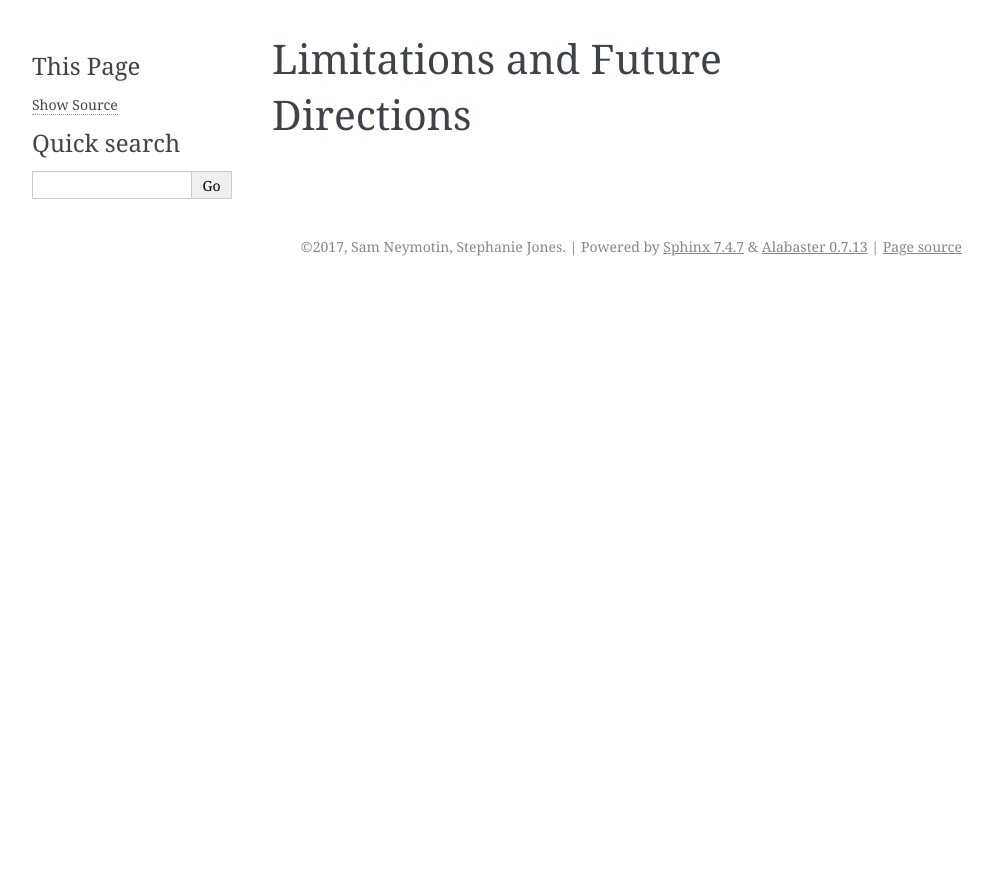
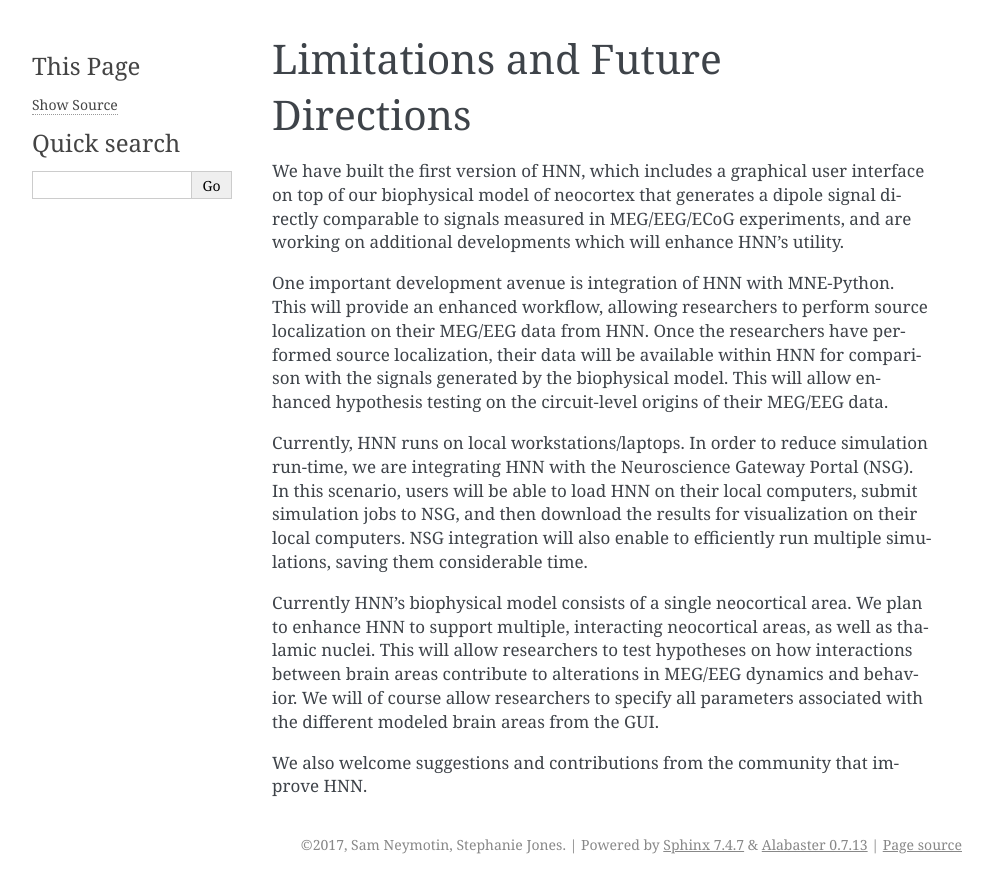
Before and after one commit to jonescompneurolab/hnn, a Sphinx documentation site: the page built from doc/limitsandfuture.rst, in a window 1280 px wide. Shown: the top 893 px of the page, without its empty margins (148-1141 px from the left). Built offline with Sphinx 7.4.7, drawn with Linux system fonts in a browser that asks for light colours.

Commit message:
some text for docs on limitations and future directions

```diff
--- a/doc/limitsandfuture.rst
+++ b/doc/limitsandfuture.rst
@@ -1,2 +1,37 @@
 Limitations and Future Directions
-===============================
+=================================
+
+We have built the first version of HNN, which includes
+a graphical user interface on top of our biophysical model
+of neocortex that generates a dipole signal
+directly comparable to signals measured in MEG/EEG/ECoG
+experiments, and are working on additional developments
+which will enhance HNN's utility.
+
+One important development
+avenue is integration of HNN with MNE-Python. This will provide
+an enhanced workflow, allowing researchers to perform source
+localization on their MEG/EEG data from HNN. Once the researchers
+have performed source localization, their data will be available
+within HNN for comparison with the signals generated by the
+biophysical model. This will allow enhanced hypothesis testing
+on the circuit-level origins of their MEG/EEG data.
+
+Currently, HNN runs on local workstations/laptops. In order
+to reduce simulation run-time, we
+are integrating HNN with the Neuroscience Gateway
+Portal (NSG). In this scenario, users will be able to load HNN on their local computers,
+submit simulation jobs to NSG, and then download the results for
+visualization on their local computers. NSG integration will also enable to efficiently
+run multiple simulations, saving them considerable time.
+
+Currently HNN's biophysical model consists of a single neocortical
+area. We plan to enhance HNN to support multiple, interacting neocortical
+areas, as well as thalamic nuclei. This will allow researchers to test hypotheses
+on how interactions between brain areas contribute to alterations in
+MEG/EEG dynamics and behavior. We will of course allow researchers
+to specify all parameters associated with the different modeled brain
+areas from the GUI.
+
+We also welcome suggestions and contributions from the community that
+improve HNN.
```
